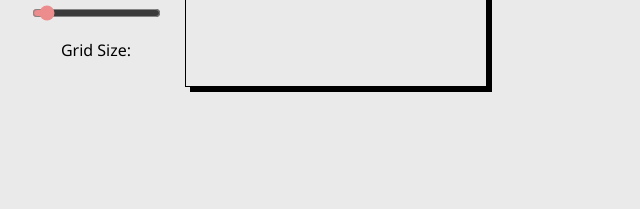
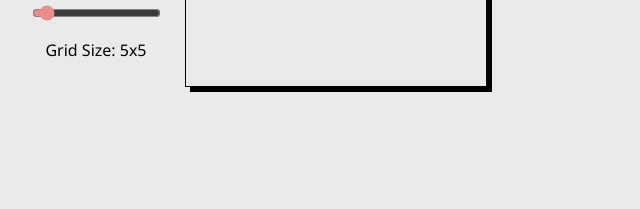
Before and after one commit to MarkJuliusAbraham/Etch-A-Sketch, a plain HTML site: page index.html in a window 1280 px wide. Shown: the part 471-680 px from the top of the page, 385-1025 px from the left. Drawn offline with Linux system fonts and the light colour scheme.

Commit message:
grid size display now tracks the actual range

```diff
--- a/index.html
+++ b/index.html
@@ -30,7 +30,7 @@
             <button class="tool-button" id="eraser-button"> Eraser</button>
             <div class="grid-tools">
               <input id="ranged-slider" type="range" value="5" min="1" max="60">
-              <p> Grid Size: </p>
+              <p id="grid-size-display"> Grid Size: </p>
             </div>
           </div>
         </div>
--- a/scripts/script.js
+++ b/scripts/script.js
@@ -3,6 +3,7 @@ const eraserButton = document.getElementById("eraser-button");
 const colorPicker = document.getElementById("color-picker");
 const rangedPicker = document.getElementById("ranged-slider");
 const grid = document.getElementById("grid");
+const gridSizeDisplay = document.getElementById("grid-size-display");
 
 let activeTool = penButton;
 let originalButtonColor = penButton.style.backgroundColor;
@@ -64,7 +65,10 @@ function updateGridElements(){
 
 function updateGrid(value){
 
+    updateGridSizeDisplay(value);
     grid.innerHTML = "";
+
+
     let elementCopy = basicGridElement.cloneNode(true);
 
     for(let i = 0; i < value; i++)
@@ -90,9 +94,14 @@ function setInitialGridElement(){
     basicGridElement = array[0].cloneNode(true);
 }
 
-setTool(penButton);
-updateGridElements();
-setInitialGridElement();
-updateGrid(rangedPicker.value);
+function updateGridSizeDisplay(value){
+    gridSizeDisplay.innerText = "Grid Size: " + value + "x" + value;
+}
+window.onload = () => {
+    setTool(penButton);
+    updateGridElements();
+    setInitialGridElement();
+    updateGrid(rangedPicker.value);
 
-console.log()
+
+}
```
